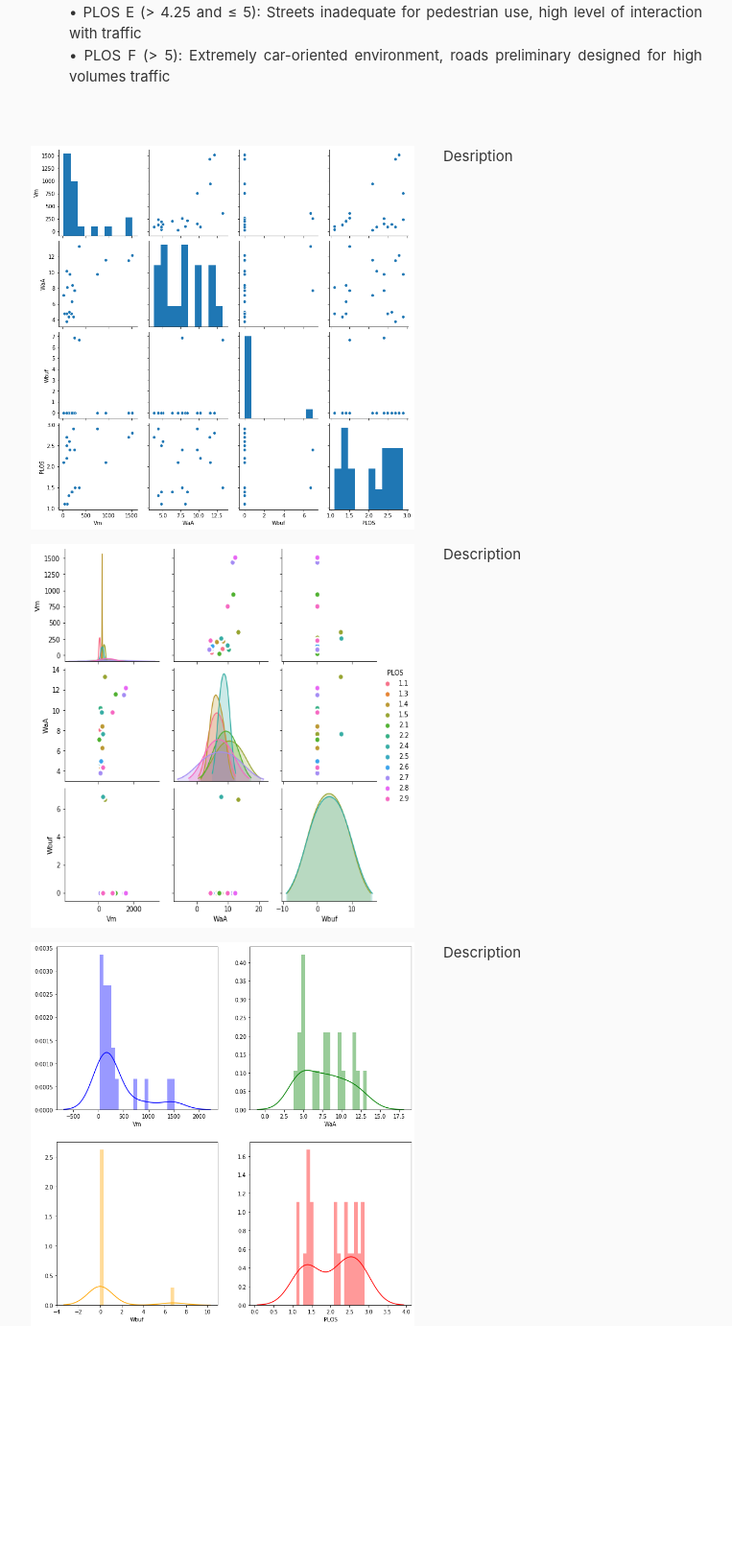
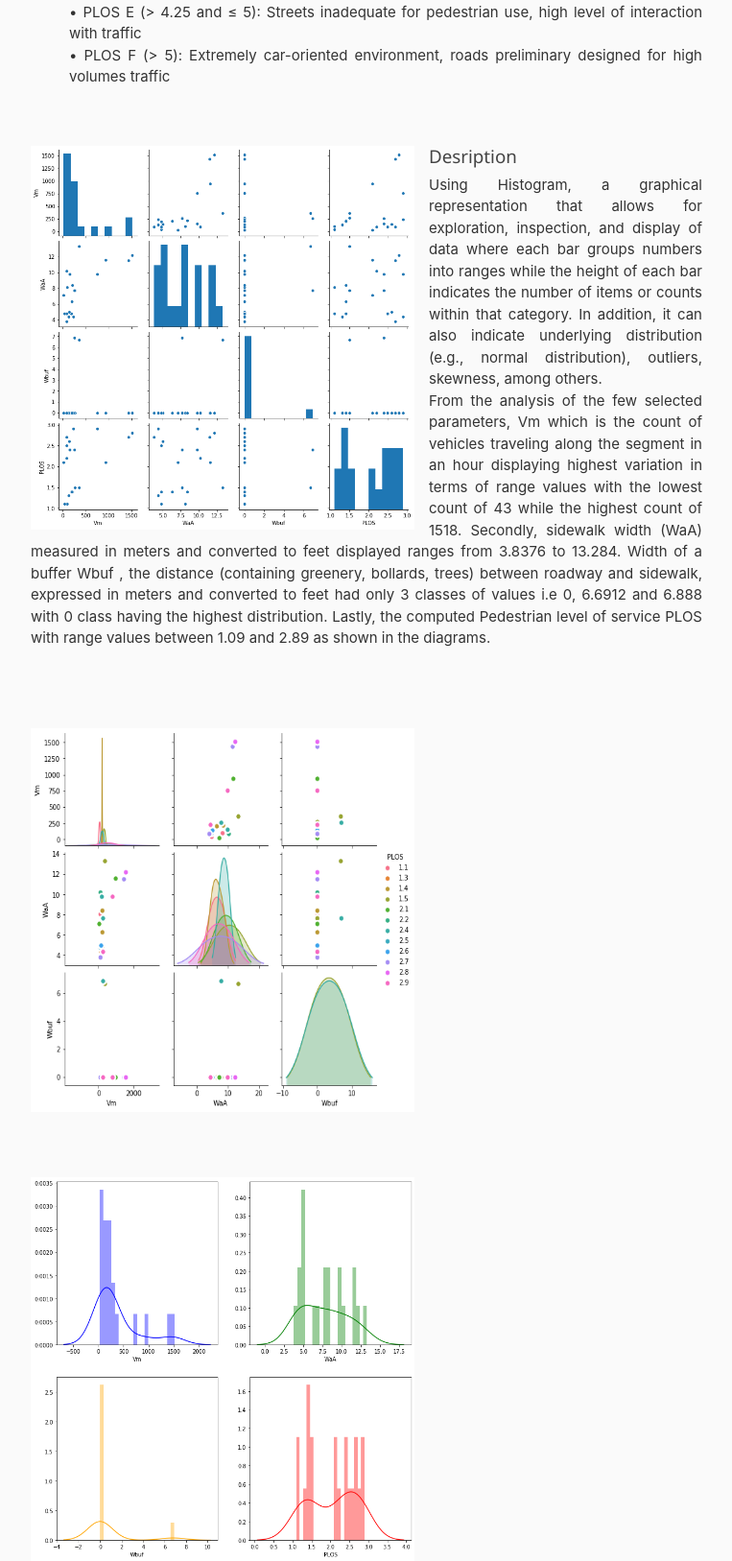
Before and after one commit to fetoffah-beep/se4g_GROUP-2, a Flask app: template flaskblog/templates/plos.html in a window 1280 px wide. Shown: the part 979-2606 px from the top of the page at 96% size, without its empty margins (68-831 px from the left). Before the commit the page ends 2357 px from the top, so only its background shows below. Run offline with Flask 2, Linux system fonts and the light colour scheme; the template is opened without the code that fills it, so the values that code supplies are empty; some libraries are stand-ins or nearby versions.

Commit message:
Add files via upload
Edited description for PLOS page

```diff
--- a/flaskblog/templates/plos.html
+++ b/flaskblog/templates/plos.html
@@ -39,18 +39,36 @@
 </div>
 <br>
 <br>
-    <div class="container">
-        <div class="row">
-          <div class="col">
-            <img class="float-left" src="https://github.com/fetoffah-beep/se4g_GROUP-2/blob/master/Static_analysis/correlo_no%20reg.png?raw=true" alt="Correlation Plot"
-                 width="400" height="400">
-          </div>
-          <div class="col">
-            <p>Desription</p>
-          </div>
-        </div>
-    </div>
-    <p></p>
+
+<div class = "container text-justify">
+    <img class="float-left mr-3" src="https://github.com/fetoffah-beep/se4g_GROUP-2/blob/master/Static_analysis/correlo_no%20reg.png?raw=true" alt="Correlation Plot"
+         width="400" height="400">
+    <h5>Desription</h5>
+    <p>
+          Using Histogram, a graphical representation that allows for exploration, inspection,
+          and display of data where each bar groups numbers into ranges while the height of each
+          bar indicates the number of items or counts within that category. In addition, it can
+          also indicate underlying distribution (e.g., normal distribution), outliers, skewness,
+          among others.
+          <br>
+          From the analysis of the few selected parameters, Vm which is the count of vehicles
+          traveling along the segment in an hour displaying highest variation in terms of range
+          values with the lowest count of 43 while the highest count of 1518. Secondly, sidewalk
+          width (WaA) measured in meters and converted to feet displayed ranges from 3.8376 to 13.284.
+          Width of a buffer Wbuf , the distance (containing greenery, bollards, trees) between
+          roadway and sidewalk, expressed in meters and converted to feet had only 3 classes of
+          values i.e 0, 6.6912 and 6.888 with 0 class having the highest distribution. Lastly,
+          the computed Pedestrian level of service PLOS with range values between 1.09 and 2.89
+          as shown in the diagrams.
+
+      </p>
+
+</div>
+
+<br>
+<br>
+<br>
+
     <div class="container">
         <div class="row">
           <div class="col">
@@ -58,11 +76,13 @@
                  width="400" height="400">
           </div>
           <div class="col">
-            <p>Description</p>
+<!--            <p>Description</p>-->
           </div>
         </div>
     </div>
-    <p></p>
+<br>
+<br>
+<br>
     <div class="container">
         <div class="row">
           <div class="col">
@@ -70,7 +90,7 @@
                  width="400" height="400">
           </div>
           <div class="col">
-            <p>Description</p>
+<!--            <p>Description</p>-->
           </div>
         </div>
     </div>
```
